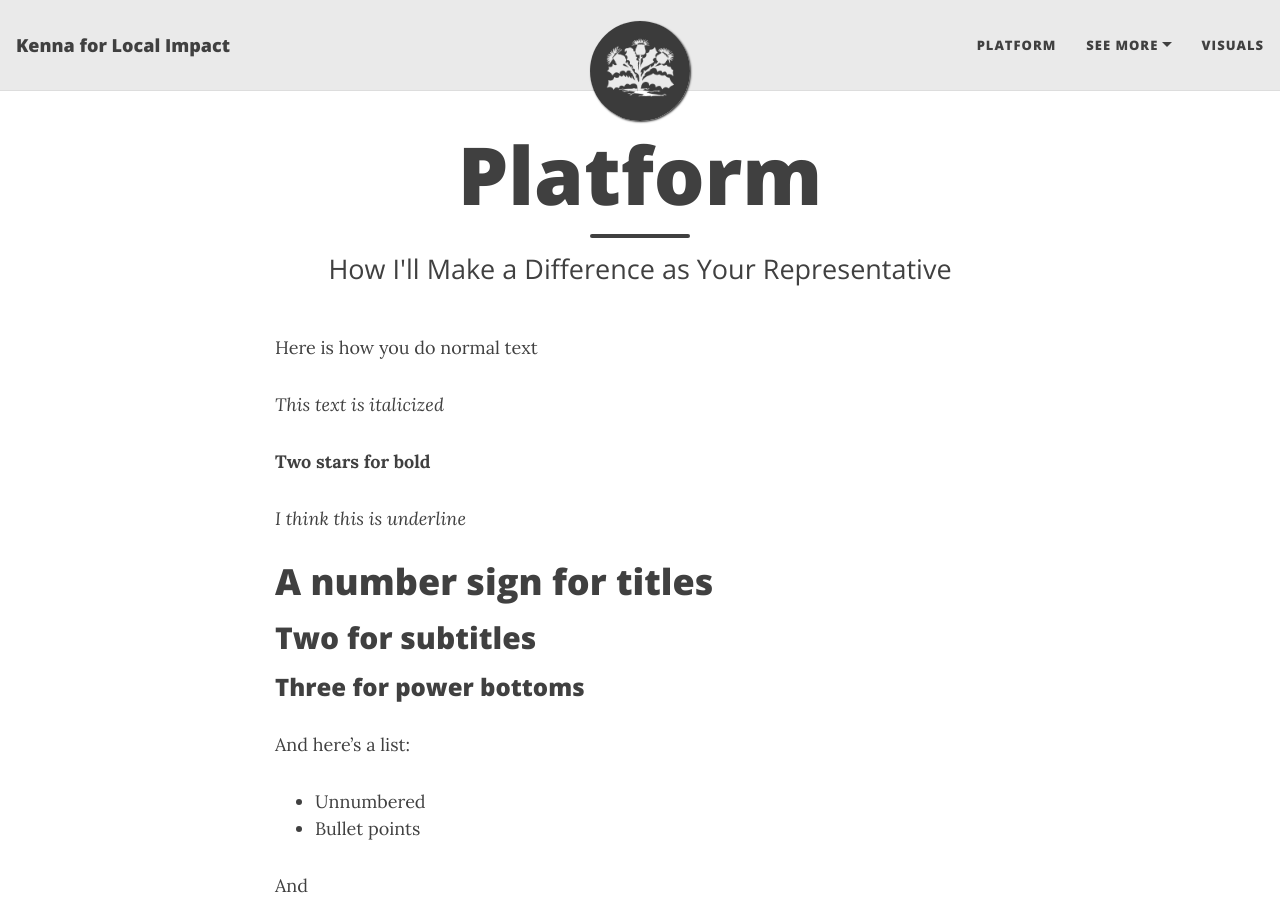
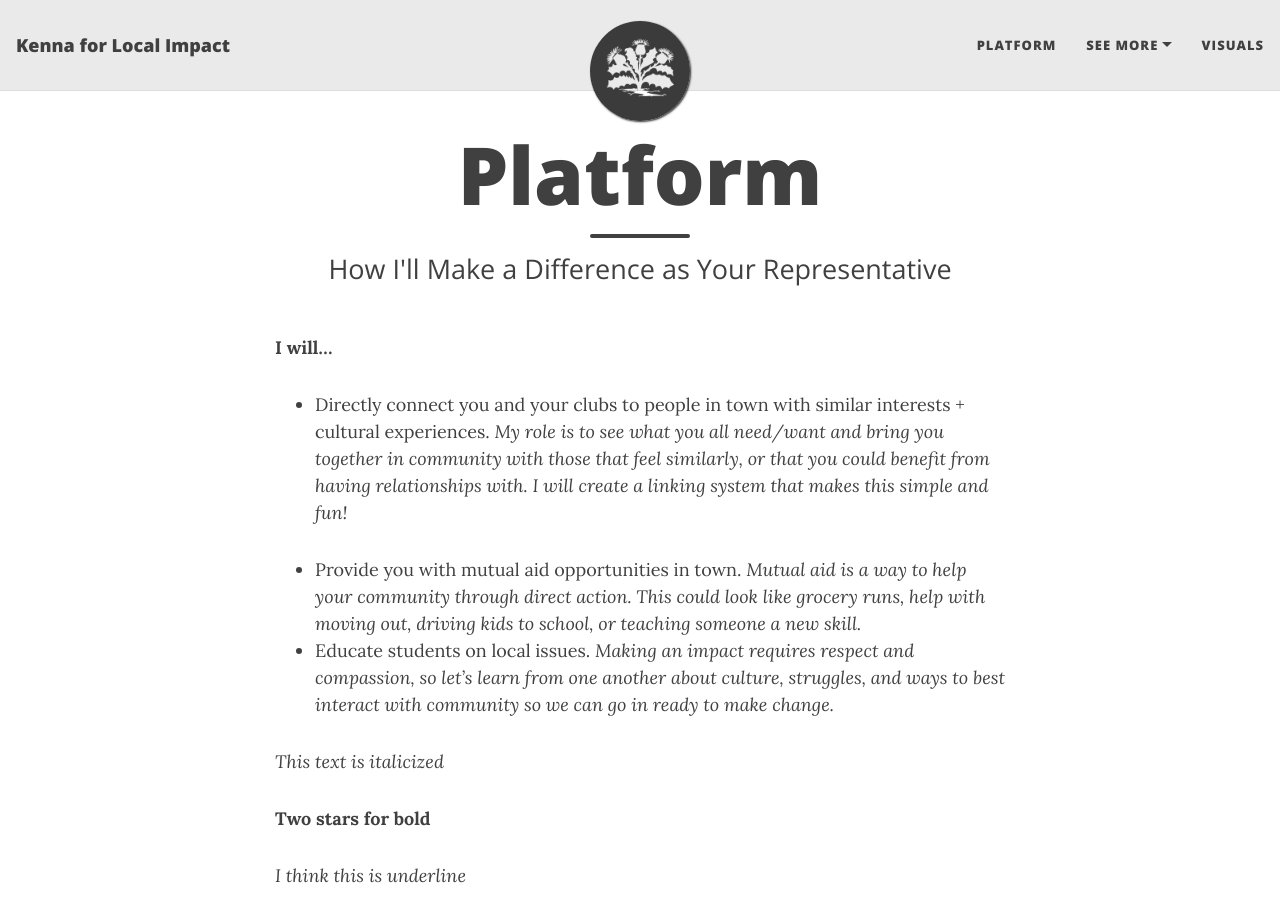
Before and after one commit to brankenn4325/brankenn4325.github.io, a Jekyll site: the page built from platform.md, in a window 1280 px wide and 900 px high. Built offline with Jekyll 4.4.1, drawn with Linux system fonts in a browser that asks for light colours.

Commit message:
Update platform.md

```diff
--- a/platform.md
+++ b/platform.md
@@ -4,7 +4,16 @@ title: Platform
 subtitle: How I'll Make a Difference as Your Representative
 ---
 
-Here is how you do normal text
+**I will…**
+
+- Directly connect you and your clubs to people in town with similar interests + cultural experiences.
+  *My role is to see what you all need/want and bring you together in community with those that feel similarly, or that you could benefit from having relationships with. I will create a linking system that makes this simple and fun!*
+
+- Provide you with mutual aid opportunities in town.
+  *Mutual aid is a way to help your community through direct action. This could look like grocery runs, help with moving out, driving kids to school, or teaching someone a new skill.*
+- Educate students on local issues.
+  *Making an impact requires respect and compassion, so let’s learn from one another about culture, struggles, and ways to best interact with community so we can go in ready to make change.*
+
 
 *This text is italicized*
 
```
